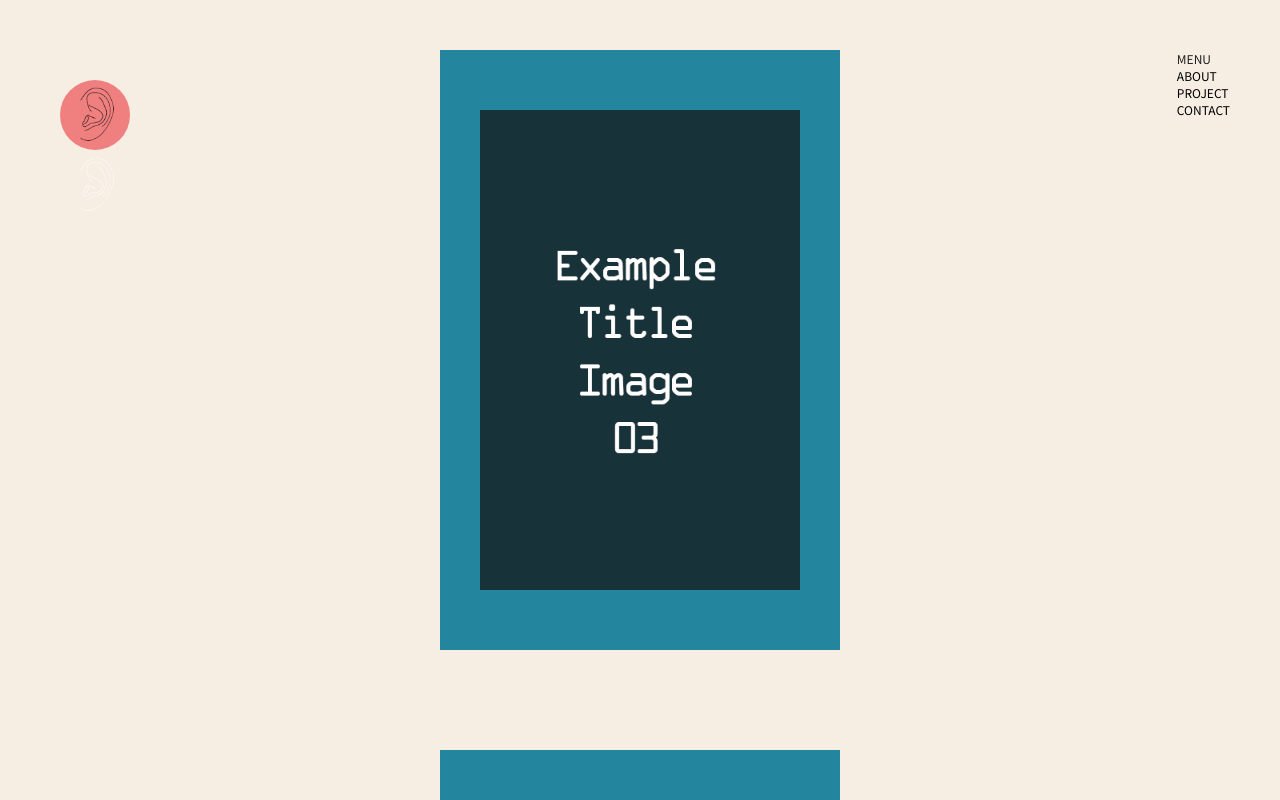
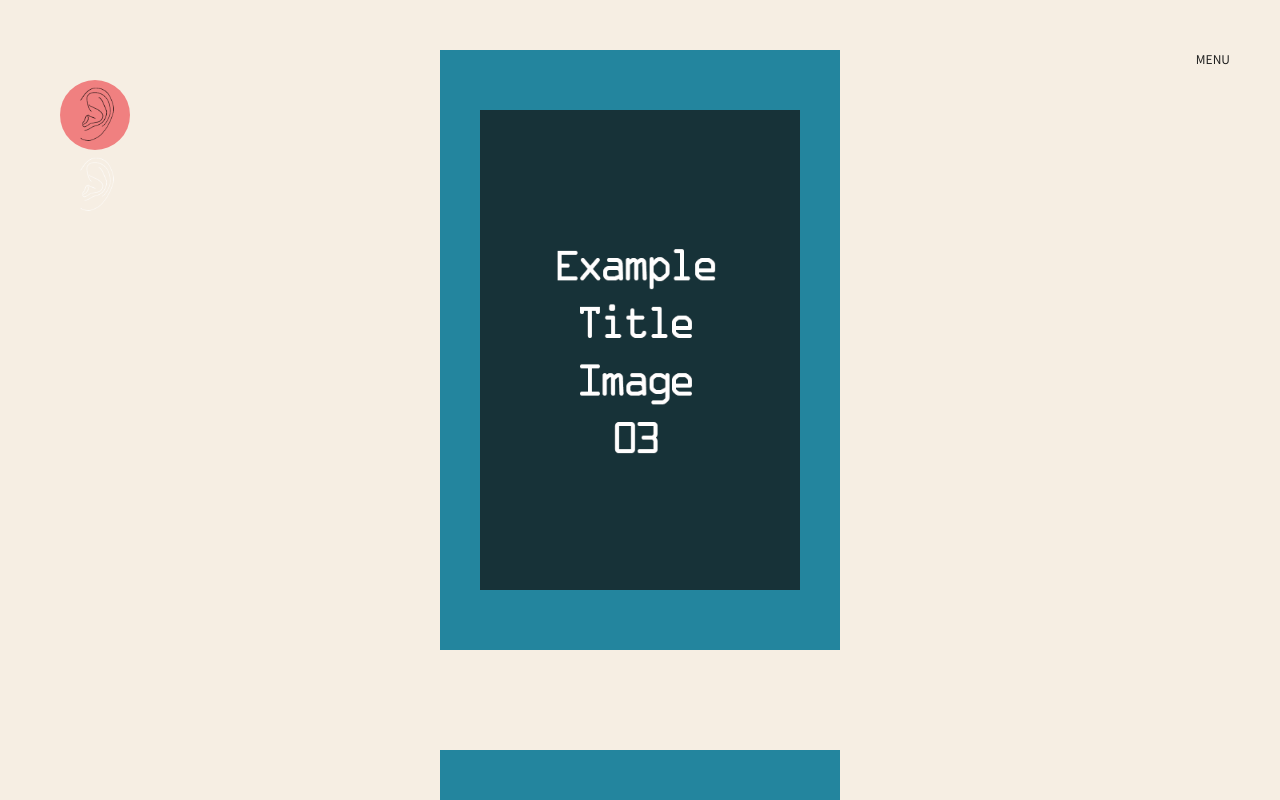
Before and after one commit to seheeeeee/portfolio_pb, a Vue app: page /home in a window 1280 px wide. Shown: the top 800 px of the page. Built offline with nearby package versions, Linux system fonts and the light colour scheme; a web font is replaced by a local one.

Commit message:
menu component styling

```diff
--- a/src/components/MainMenu.vue
+++ b/src/components/MainMenu.vue
@@ -1,12 +1,13 @@
 <template>
-  <div class="mainMenu">
-      <div class="menuBtn" v-on:click="toggleMenu">
-        <span>MENU</span>
+  <div class="mainMenu" v-on:click="toggleMenu">
+      <span>MENU</span>
+      <div class="menuBtn">
         <ul>
           <li><router-link to="/about">ABOUT</router-link></li>
           <li><router-link to="/project">PROJECT</router-link></li>
           <li><router-link to="/contact">CONTACT</router-link></li>
-      </ul>
+        </ul>
+        <div class="removeBtn">X</div>
       </div>
 
   </div>
@@ -16,8 +17,10 @@
 export default {
   methods: {
     toggleMenu(){
-
+      document.querySelector('.mainMenu').classList.add('active');
     }
+  },
+  beforeDestroy(){
   }
 }
 </script>
@@ -28,4 +31,64 @@ export default {
   right: 50px; top: 50px;
   z-index: 999;
 }
+.mainMenu.active .menuBtn{
+  right: -50px;
+  top: -50px;
+}
+.mainMenu .menuBtn{
+  background-color: #000;
+  width: 100vw;
+  height: 100vh;
+  position: absolute;
+  right: -50px;
+  top: -200vh;
+  padding: 100px 100px;
+  overflow: hidden;
+  transition: all .7s;
+}
+.menuBtn ul{
+  position: relative;
+  left: 55%;
+
+}
+.mainMenu ul li {
+  margin-bottom: 15px;
+  position: relative;
+}
+.mainMenu ul li::before{
+  color: #fff;
+  display: block;
+  position: absolute;
+  left: -70px;
+  width: 30px;
+  height: 30px;
+  text-align: center;
+  line-height: 30px;
+  border-radius: 50%;
+  border: 0.5px solid transparent;
+  transition: all .5s;
+}
+.mainMenu ul li:nth-child(1)::before{
+  content: '\2170';
+}
+.mainMenu ul li:nth-child(2)::before{
+  content: '\2171';
+}
+.mainMenu ul li:nth-child(3)::before{
+  content: '\2172';
+}
+.mainMenu ul li:hover::before{
+  border-color: #fff;
+}
+.mainMenu ul li a{
+  color: #fff;
+  font-size: 7rem;
+  font-family: 'Domine', serif;
+  font-weight: 100;
+}
+.removeBtn{
+  color: #fff;
+  position: relative; left: 50px;
+  z-index: 99;
+}
 </style>
```
